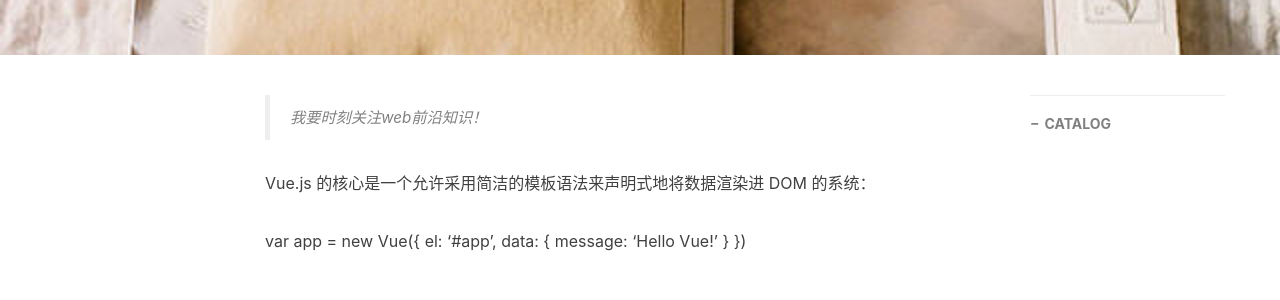
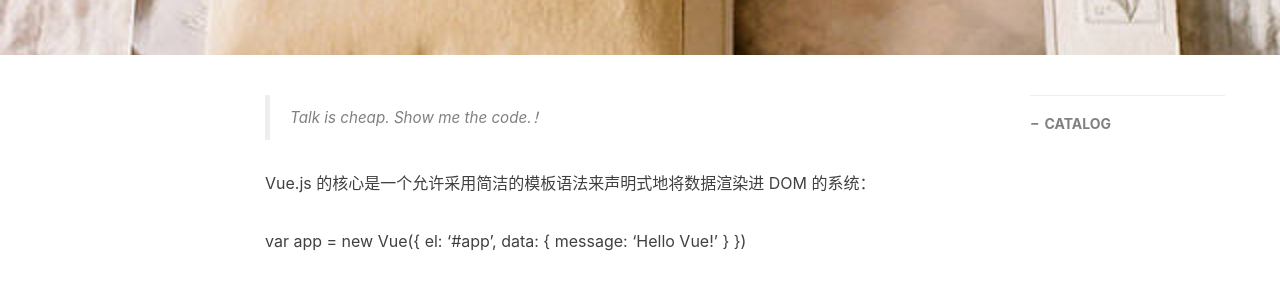
Before and after one commit to lisbeth0720/lisbeth0720.github.io, a Jekyll site: the page built from _posts/2019-07-07-学习vue第二天.md, in a window 1280 px wide. Shown: the part 468-768 px from the top of the page. Built offline with Jekyll 4.4.1, drawn with Linux system fonts in a browser that asks for light colours; nearby versions of some CDN libraries; comment, search, counter and statistics services are not loaded.

Commit message:
Update 2019-07-07-学习vue第二天.md

```diff
--- a/_posts/2019-07-07-学习vue第二天.md
+++ b/_posts/2019-07-07-学习vue第二天.md
@@ -9,7 +9,7 @@ catalog: true
 tags:
     - 前端框架
 ---
->我要时刻关注web前沿知识！
+>Talk is cheap. Show me the code.！
 
 Vue.js 的核心是一个允许采用简洁的模板语法来声明式地将数据渲染进 DOM 的系统：
 
```
